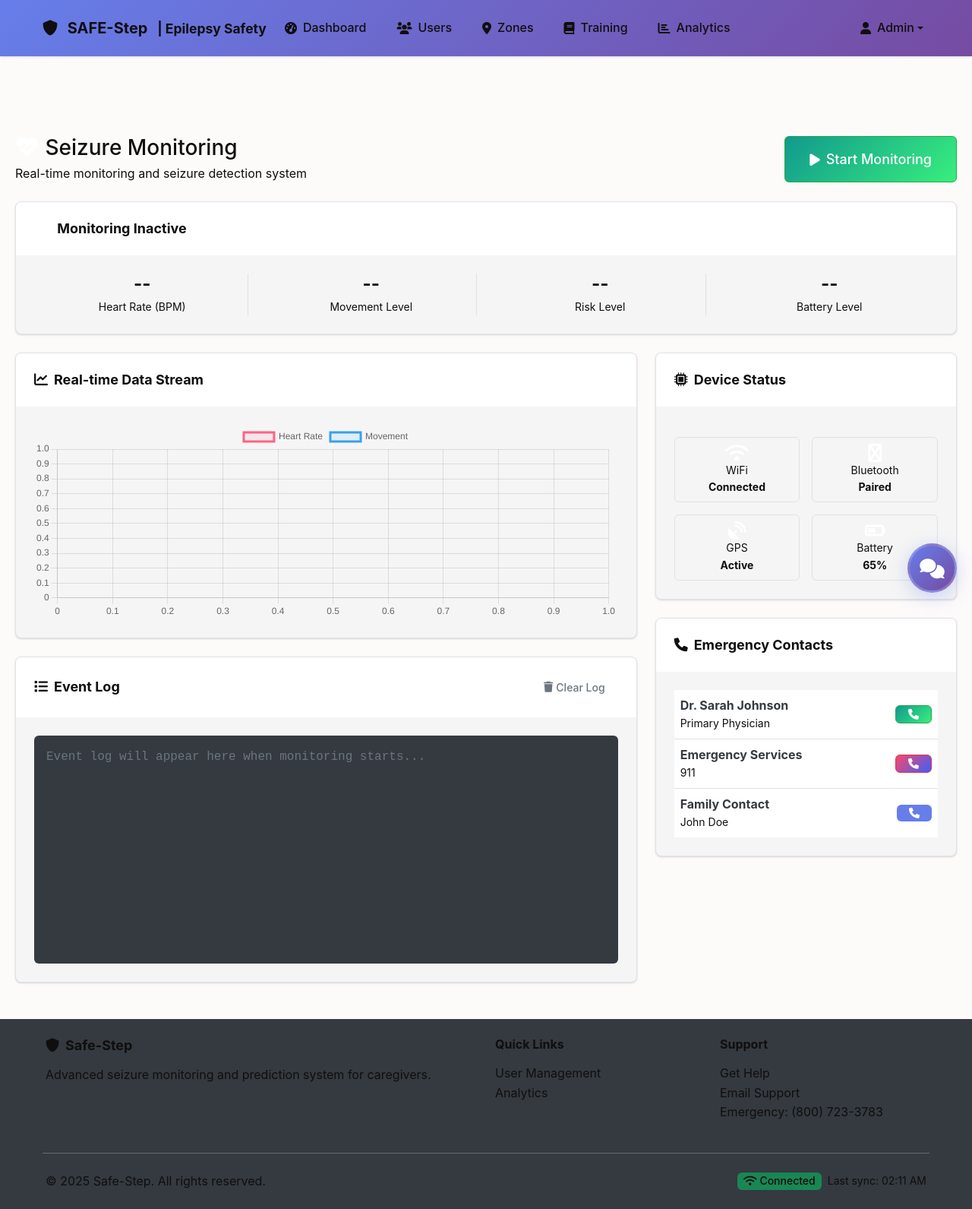
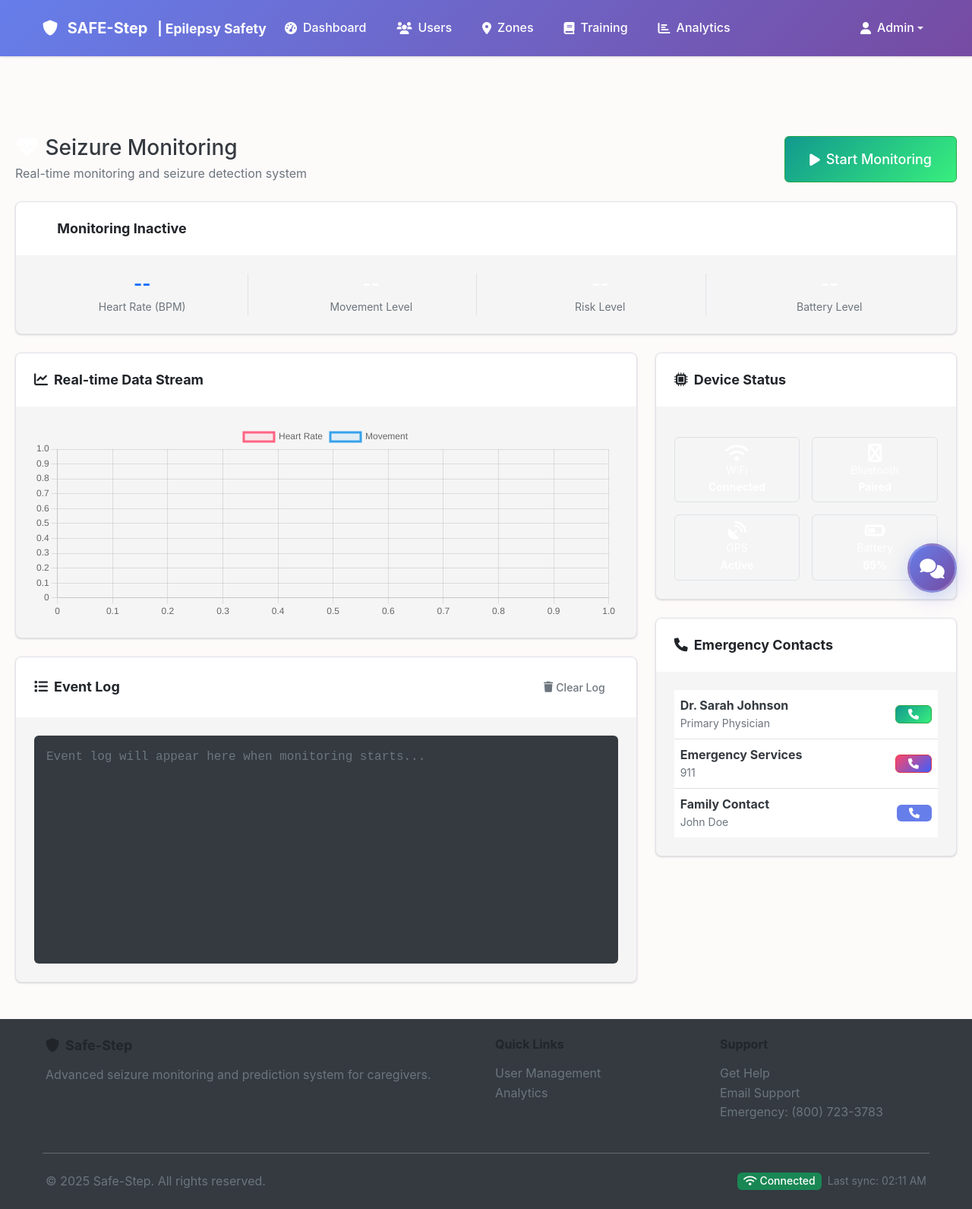
Before and after one commit to SAITHIHANAING1/webtest, a Flask app: page /caregiver/monitoring in a window 1280 px wide. Shown: the whole page at 76% size. Run offline with Flask 3, Linux system fonts and the light colour scheme; the first user in the database is signed in; some libraries are stand-ins or nearby versions.

Commit message:
CSS changes

```diff
--- a/SafeStep/templates/caregiver/Issac/monitoring.html
+++ b/SafeStep/templates/caregiver/Issac/monitoring.html
@@ -47,9 +47,7 @@ endblock %} {% block content %}
         justify-content: center;
       "
     >
-      <span id="monitoringDuration" style="font-size: 3rem; font-weight: bold"
-    style="color: black;">00:00</span
-      >
+      <span id="monitoringDuration" style="font-size: 3rem; font-weight: bold; color: white;">00:00</span>
     </div>
   </div>
 
--- a/SafeStep/templates/landing.html
+++ b/SafeStep/templates/landing.html
@@ -402,7 +402,7 @@
         }
 
         .newsletter-form .btn {
-            background: linear-gradient(135deg, #6c63ff 0%, #6f42c1 100%);
+            background: white;
             border: none;
             padding: 0.75rem 1.5rem;
             font-weight: 600;
--- a/SafeStep/templates/nav.html
+++ b/SafeStep/templates/nav.html
@@ -52,20 +52,6 @@
     body:not(.landing-page):not(.login-page):not(.sign-up-page):not(.admin-page) .text-warning,
     body:not(.landing-page):not(.login-page):not(.sign-up-page):not(.admin-page) .text-danger {
         color: #fff !important;
-    }
-
-    body:not(.landing-page):not(.login-page):not(.sign-up-page):not(.analytics-page):not(.admin-page) h1,
-    body:not(.landing-page):not(.login-page):not(.sign-up-page):not(.analytics-page):not(.admin-page) h2,
-    body:not(.landing-page):not(.login-page):not(.sign-up-page):not(.analytics-page):not(.admin-page) h3,
-    body:not(.landing-page):not(.login-page):not(.sign-up-page):not(.analytics-page):not(.admin-page) h4,
-    body:not(.landing-page):not(.login-page):not(.sign-up-page):not(.analytics-page):not(.admin-page) h5,
-    body:not(.landing-page):not(.login-page):not(.sign-up-page):not(.analytics-page):not(.admin-page) h6,
-    body:not(.landing-page):not(.login-page):not(.sign-up-page):not(.analytics-page):not(.admin-page) p,
-    body:not(.landing-page):not(.login-page):not(.sign-up-page):not(.analytics-page):not(.admin-page) span,
-    body:not(.landing-page):not(.login-page):not(.sign-up-page):not(.analytics-page):not(.admin-page) label,
-    body:not(.landing-page):not(.login-page):not(.sign-up-page):not(.analytics-page):not(.admin-page) small,
-    body:not(.landing-page):not(.login-page):not(.sign-up-page):not(.analytics-page):not(.admin-page) a {
-        color: #100e0e !important;
     }
 </style>
 </div>
```
